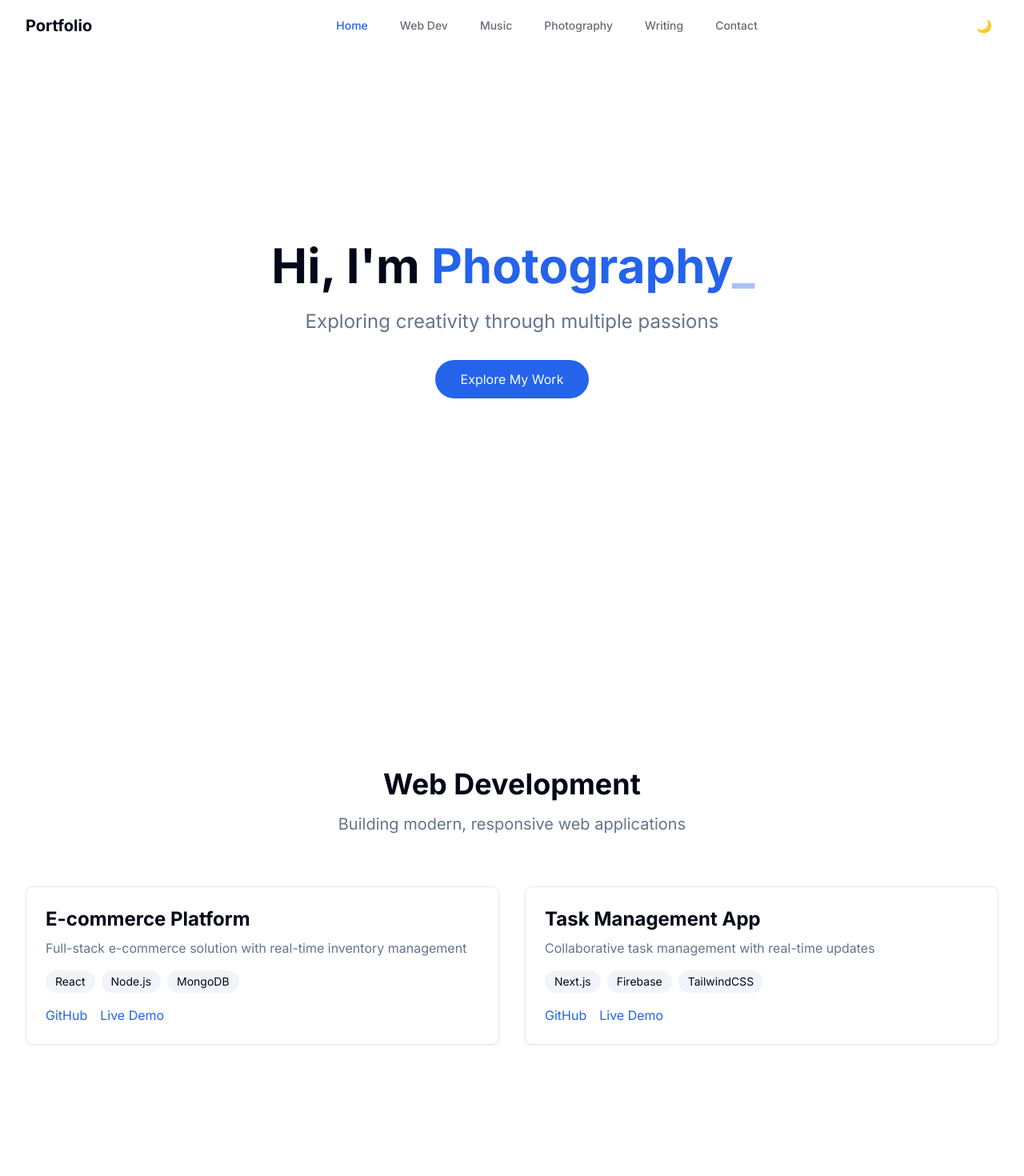
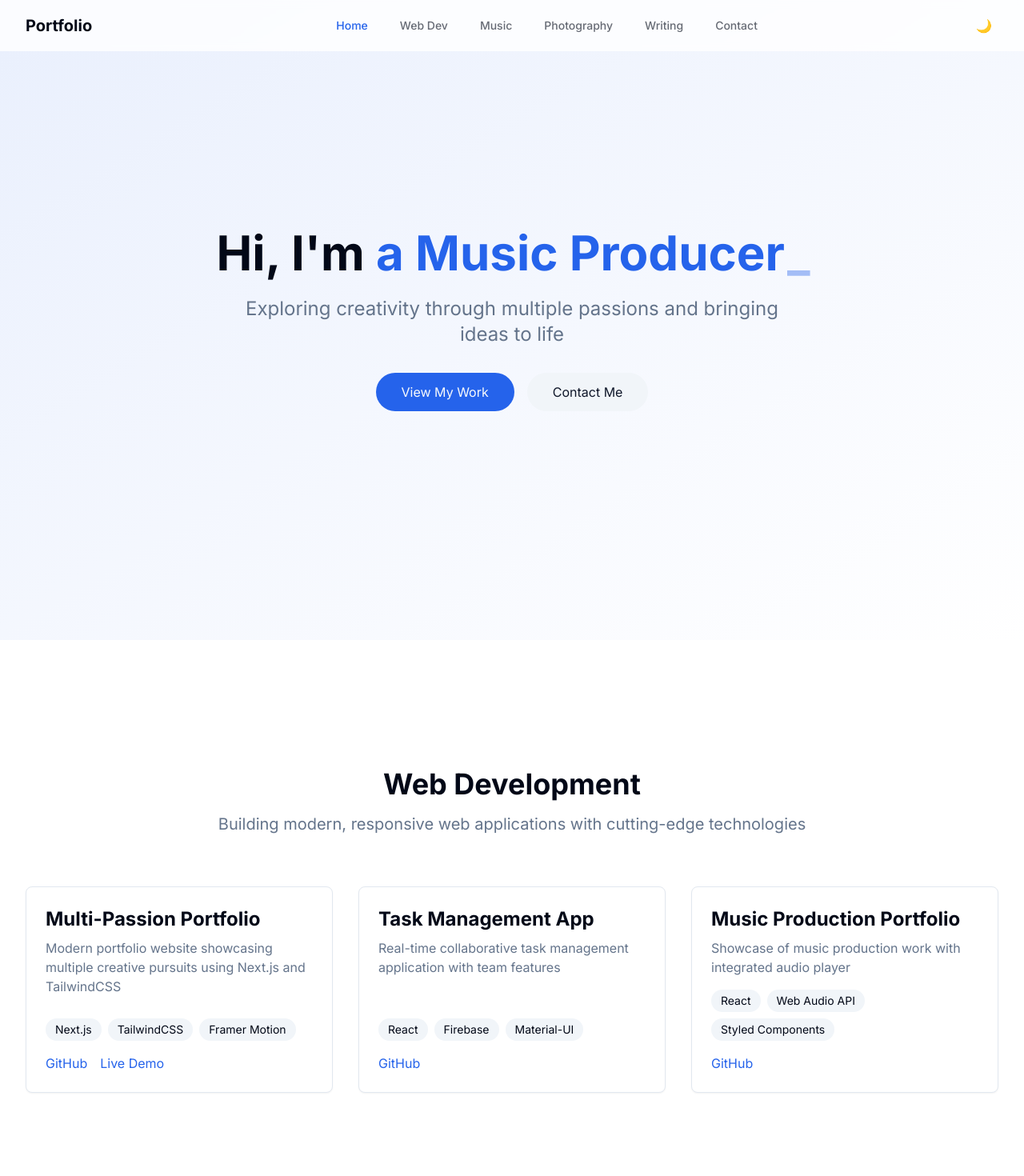
Before and after one commit to neevpatel018/PROTFOLIO, a Next.js app: page / in a window 1280 px wide. Shown: the top 1470 px of the page at 80% size. Built offline with nearby package versions, Linux system fonts and the light colour scheme.

Commit message:
Setup GitHub Pages deployment

```diff
--- a/next.config.js
+++ b/next.config.js
@@ -5,6 +5,12 @@ const nextConfig = {
   assetPrefix: '/PROTFOLIO/',
   images: {
     unoptimized: true,
+    remotePatterns: [
+      {
+        protocol: 'https',
+        hostname: 'images.unsplash.com',
+      },
+    ],
   },
   trailingSlash: true,
 }
--- a/src/app/layout.tsx
+++ b/src/app/layout.tsx
@@ -9,6 +9,7 @@ const inter = Inter({ subsets: ['latin'] })
 export const metadata: Metadata = {
   title: 'Multi-Passion Portfolio',
   description: 'A showcase of creative passions and professional work',
+  metadataBase: new URL('http://localhost:3000'),
 }
 
 export default function RootLayout({
@@ -18,6 +19,10 @@ export default function RootLayout({
 }) {
   return (
     <html lang="en" suppressHydrationWarning>
+      <head>
+        <meta name="viewport" content="width=device-width, initial-scale=1" />
+        <meta httpEquiv="Content-Security-Policy" content="default-src 'self' https://images.unsplash.com; style-src 'self' 'unsafe-inline'; script-src 'self' 'unsafe-eval' 'unsafe-inline';" />
+      </head>
       <body className={inter.className}>
         <ThemeProvider
           attribute="class"
--- a/src/components/Hero.tsx
+++ b/src/components/Hero.tsx
@@ -4,16 +4,18 @@ import { motion } from 'framer-motion'
 import { Typewriter } from 'react-simple-typewriter'
 
 const passions = [
-  'Web Development',
-  'Music Production',
-  'Photography',
-  'Creative Writing',
+  'a Web Developer',
+  'a Music Producer',
+  'a Photographer',
+  'a Writer',
+  'a Creative Mind'
 ]
 
 export default function Hero() {
   return (
-    <section className="min-h-screen flex items-center justify-center">
-      <div className="max-w-7xl mx-auto px-4 sm:px-6 lg:px-8">
+    <section className="min-h-screen flex items-center justify-center relative overflow-hidden">
+      <div className="absolute inset-0 w-full h-full bg-gradient-to-br from-primary/10 to-background"></div>
+      <div className="max-w-7xl mx-auto px-4 sm:px-6 lg:px-8 relative z-10">
         <motion.div
           initial={{ opacity: 0, y: 20 }}
           animate={{ opacity: 1, y: 0 }}
@@ -25,28 +27,35 @@ export default function Hero() {
             <span className="text-primary">
               <Typewriter
                 words={passions}
-                loop={0}
+                loop
                 cursor
                 cursorStyle="_"
                 typeSpeed={70}
                 deleteSpeed={50}
-                delaySpeed={1000}
+                delaySpeed={2000}
               />
             </span>
           </h1>
-          <p className="text-xl sm:text-2xl text-muted-foreground mb-8">
-            Exploring creativity through multiple passions
+          <p className="text-xl sm:text-2xl text-muted-foreground mb-8 max-w-2xl mx-auto">
+            Exploring creativity through multiple passions and bringing ideas to life
           </p>
           <motion.div
             initial={{ opacity: 0, y: 20 }}
             animate={{ opacity: 1, y: 0 }}
             transition={{ duration: 0.8, delay: 0.4 }}
+            className="space-x-4"
           >
             <a
               href="#web-dev"
               className="inline-block px-8 py-3 rounded-full bg-primary text-primary-foreground hover:bg-primary/90 transition-colors"
             >
-              Explore My Work
+              View My Work
+            </a>
+            <a
+              href="#contact"
+              className="inline-block px-8 py-3 rounded-full bg-accent text-accent-foreground hover:bg-accent/90 transition-colors"
+            >
+              Contact Me
             </a>
           </motion.div>
         </motion.div>
--- a/src/components/sections/PhotographySection.tsx
+++ b/src/components/sections/PhotographySection.tsx
@@ -3,28 +3,37 @@
 import { useState } from 'react'
 import { motion } from 'framer-motion'
 import Image from 'next/image'
-import { Card } from '@/components/ui/card'
 
 const photos = [
   {
-    src: '/photos/photo1.jpg',
-    alt: 'Photo 1',
+    src: 'https://images.unsplash.com/photo-1506744038136-46273834b3fb',
+    alt: 'Landscape Photography',
     category: 'Landscape',
   },
   {
-    src: '/photos/photo2.jpg',
-    alt: 'Photo 2',
+    src: 'https://images.unsplash.com/photo-1544005313-94ddf0286df2',
+    alt: 'Portrait Photography',
     category: 'Portrait',
   },
   {
-    src: '/photos/photo3.jpg',
-    alt: 'Photo 3',
+    src: 'https://images.unsplash.com/photo-1517732306149-e8f829eb588a',
+    alt: 'Street Photography',
     category: 'Street',
   },
   {
-    src: '/photos/photo4.jpg',
-    alt: 'Photo 4',
+    src: 'https://images.unsplash.com/photo-1469474968028-56623f02e42e',
+    alt: 'Nature Photography',
     category: 'Nature',
+  },
+  {
+    src: 'https://images.unsplash.com/photo-1511818966892-d7d671e672a2',
+    alt: 'Architecture Photography',
+    category: 'Architecture',
+  },
+  {
+    src: 'https://images.unsplash.com/photo-1488085061387-422e29b40080',
+    alt: 'Travel Photography',
+    category: 'Travel',
   },
 ]
 
@@ -42,11 +51,11 @@ export default function PhotographySection() {
       >
         <h2 className="text-3xl sm:text-4xl font-bold mb-4">Photography</h2>
         <p className="text-xl text-muted-foreground">
-          Capturing moments through my lens
+          Capturing moments and telling stories through the lens
         </p>
       </motion.div>
 
-      <div className="grid grid-cols-1 md:grid-cols-2 lg:grid-cols-4 gap-4">
+      <div className="grid grid-cols-1 md:grid-cols-2 lg:grid-cols-3 gap-4">
         {photos.map((photo, index) => (
           <motion.div
             key={photo.src}
@@ -54,36 +63,50 @@ export default function PhotographySection() {
             whileInView={{ opacity: 1, y: 0 }}
             transition={{ duration: 0.8, delay: index * 0.1 }}
             viewport={{ once: true }}
-            className="relative aspect-square cursor-pointer"
+            className="relative aspect-square cursor-pointer group"
             onClick={() => setSelectedPhoto(photo.src)}
           >
             <Image
               src={photo.src}
               alt={photo.alt}
               fill
-              className="object-cover rounded-lg hover:opacity-90 transition-opacity"
+              className="object-cover rounded-lg transition-transform duration-300 group-hover:scale-105"
+              unoptimized
             />
-            <div className="absolute bottom-0 left-0 right-0 p-4 bg-gradient-to-t from-black/80 to-transparent rounded-b-lg">
-              <p className="text-white font-medium">{photo.category}</p>
+            <div className="absolute inset-0 bg-black/60 opacity-0 group-hover:opacity-100 transition-opacity duration-300 rounded-lg flex items-end">
+              <div className="p-4 w-full">
+                <p className="text-white font-medium text-lg">{photo.category}</p>
+                <p className="text-white/80 text-sm">{photo.alt}</p>
+              </div>
             </div>
           </motion.div>
         ))}
       </div>
 
       {selectedPhoto && (
-        <div
+        <motion.div
+          initial={{ opacity: 0 }}
+          animate={{ opacity: 1 }}
+          exit={{ opacity: 0 }}
           className="fixed inset-0 bg-black/90 z-50 flex items-center justify-center p-4"
           onClick={() => setSelectedPhoto(null)}
         >
-          <div className="relative max-w-4xl w-full aspect-video">
+          <div className="relative max-w-5xl w-full aspect-[4/3]">
             <Image
               src={selectedPhoto}
               alt="Selected photo"
               fill
               className="object-contain"
+              unoptimized
             />
           </div>
-        </div>
+          <button
+            className="absolute top-4 right-4 text-white text-xl hover:text-gray-300"
+            onClick={() => setSelectedPhoto(null)}
+          >
+            ✕
+          </button>
+        </motion.div>
       )}
     </div>
   )
--- a/src/components/sections/WebDevSection.tsx
+++ b/src/components/sections/WebDevSection.tsx
@@ -5,19 +5,26 @@ import { Card } from '@/components/ui/card'
 
 const projects = [
   {
-    title: 'E-commerce Platform',
-    description: 'Full-stack e-commerce solution with real-time inventory management',
-    tech: ['React', 'Node.js', 'MongoDB'],
-    github: 'https://github.com/username/ecommerce',
-    demo: 'https://ecommerce-demo.com',
+    title: 'Multi-Passion Portfolio',
+    description: 'Modern portfolio website showcasing multiple creative pursuits using Next.js and TailwindCSS',
+    tech: ['Next.js', 'TailwindCSS', 'Framer Motion'],
+    github: 'https://github.com/neevpatel018/PROTFOLIO',
+    demo: 'https://neevpatel018.github.io/PROTFOLIO',
   },
   {
     title: 'Task Management App',
-    description: 'Collaborative task management with real-time updates',
-    tech: ['Next.js', 'Firebase', 'TailwindCSS'],
-    github: 'https://github.com/username/task-manager',
-    demo: 'https://task-manager-demo.com',
+    description: 'Real-time collaborative task management application with team features',
+    tech: ['React', 'Firebase', 'Material-UI'],
+    github: 'https://github.com/neevpatel018/task-manager',
+    demo: '#',
   },
+  {
+    title: 'Music Production Portfolio',
+    description: 'Showcase of music production work with integrated audio player',
+    tech: ['React', 'Web Audio API', 'Styled Components'],
+    github: 'https://github.com/neevpatel018/music-portfolio',
+    demo: '#',
+  }
 ]
 
 export default function WebDevSection() {
@@ -32,11 +39,11 @@ export default function WebDevSection() {
       >
         <h2 className="text-3xl sm:text-4xl font-bold mb-4">Web Development</h2>
         <p className="text-xl text-muted-foreground">
-          Building modern, responsive web applications
+          Building modern, responsive web applications with cutting-edge technologies
         </p>
       </motion.div>
 
-      <div className="grid grid-cols-1 md:grid-cols-2 gap-8">
+      <div className="grid grid-cols-1 md:grid-cols-2 lg:grid-cols-3 gap-8">
         {projects.map((project, index) => (
           <motion.div
             key={project.title}
@@ -45,10 +52,11 @@ export default function WebDevSection() {
             transition={{ duration: 0.8, delay: index * 0.2 }}
             viewport={{ once: true }}
           >
-            <Card className="p-6 hover:shadow-lg transition-shadow">
+            <Card className="p-6 hover:shadow-lg transition-shadow h-full flex flex-col">
               <h3 className="text-2xl font-bold mb-2">{project.title}</h3>
-              <p className="text-muted-foreground mb-4">{project.description}</p>
-              <div className="flex flex-wrap gap-2 mb-4">
+              <p className="text-muted-foreground mb-4 flex-grow">{project.description}</p>
+              <div className="space-y-4">
+                <div className="flex flex-wrap gap-2">
                   {project.tech.map((tech) => (
                     <span
                       key={tech}
@@ -67,6 +75,7 @@ export default function WebDevSection() {
                   >
                     GitHub
                   </a>
+                  {project.demo !== '#' && (
                     <a
                       href={project.demo}
                       target="_blank"
@@ -75,6 +84,8 @@ export default function WebDevSection() {
                     >
                       Live Demo
                     </a>
+                  )}
+                </div>
               </div>
             </Card>
           </motion.div>
```
Lines whose indentation alone changed are shown as unchanged.
